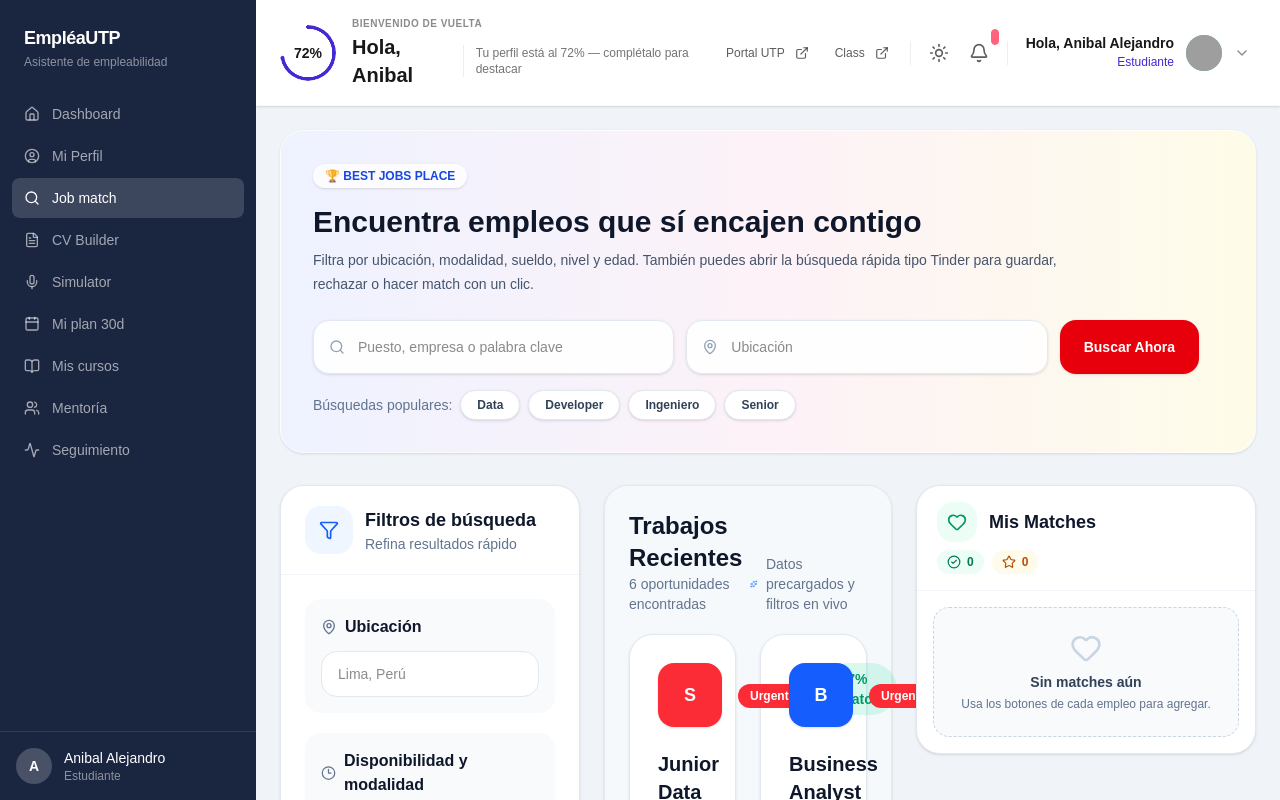
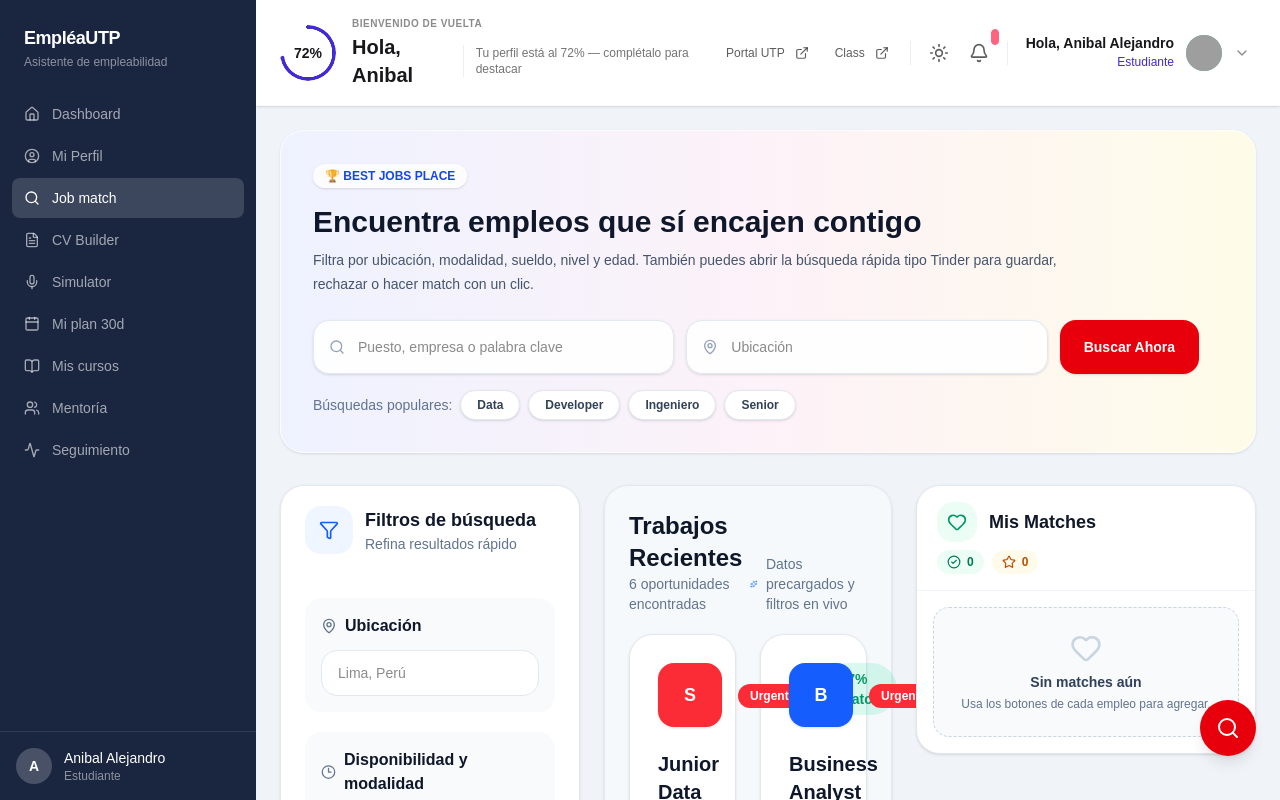
Before and after one commit to Omar-Cc/Xpedition-hackaton, a Next.js app in the folder frontend/: page /job-match in a window 1280 px wide. Built offline with nearby package versions, Linux system fonts and the light colour scheme; grey boxes are pictures that could not be loaded.

Commit message:
Job Match version 2

```diff
--- a/frontend/app/(empleabilidad)/job-match/page.tsx
+++ b/frontend/app/(empleabilidad)/job-match/page.tsx
@@ -7,6 +7,7 @@ import {
   Cake,
   Check,
   CheckCircle2,
+  ChevronDown,
   Clock3,
   DollarSign,
   Filter,
@@ -211,6 +212,7 @@ export default function JobMatchPage() {
   const [quickIndex, setQuickIndex] = useState(0)
   const [matchedJobs, setMatchedJobs] = useState<JobItem[]>([])
   const [savedJobs, setSavedJobs] = useState<JobItem[]>([])
+  const [filtersOpen, setFiltersOpen] = useState(false)
 
   const filteredJobs = useMemo(() => {
     const query = appliedFilters.query.trim().toLowerCase()
@@ -386,17 +388,22 @@ export default function JobMatchPage() {
       <main className="max-w-[1600px] mx-auto px-6 pb-12">
         <div className="grid grid-cols-1 xl:grid-cols-[300px_1fr_340px] gap-6 items-start">
           <aside className="rounded-3xl border border-slate-200 bg-white shadow-sm">
-            <div className="flex items-center gap-3 border-b border-slate-100 px-6 py-5">
+            <button
+              type="button"
+              onClick={() => setFiltersOpen(!filtersOpen)}
+              className="flex w-full items-center gap-3 px-6 py-5 xl:cursor-default"
+            >
               <div className="flex h-12 w-12 items-center justify-center rounded-2xl bg-blue-50 text-blue-600">
                 <Filter className="h-5 w-5" />
               </div>
-              <div>
+              <div className="text-left flex-1">
                 <h2 className="text-lg font-bold text-slate-900">Filtros de búsqueda</h2>
                 <p className="text-sm text-slate-500">Refina resultados rápido</p>
               </div>
-            </div>
+              <ChevronDown className={`h-5 w-5 text-slate-400 transition-transform duration-300 xl:hidden ${filtersOpen ? 'rotate-180' : ''}`} />
+            </button>
 
-            <div className="space-y-5 px-6 py-6">
+            <div className={`space-y-5 px-6 overflow-hidden transition-all duration-300 xl:!max-h-none xl:!opacity-100 xl:!py-6 ${filtersOpen ? 'max-h-[2000px] opacity-100 py-6' : 'max-h-0 opacity-0 py-0'}`}>
               <section className="rounded-2xl bg-slate-50 p-4">
                 <div className="mb-3 flex items-center gap-2">
                   <MapPin className="h-4 w-4 text-slate-500" />
@@ -420,7 +427,6 @@ export default function JobMatchPage() {
                 transition-all duration-300
                 hover:scale-110 hover:bg-red-700
                 active:scale-95
-                xl:hidden
               "
               aria-label="Búsqueda rápida"
             >
```
